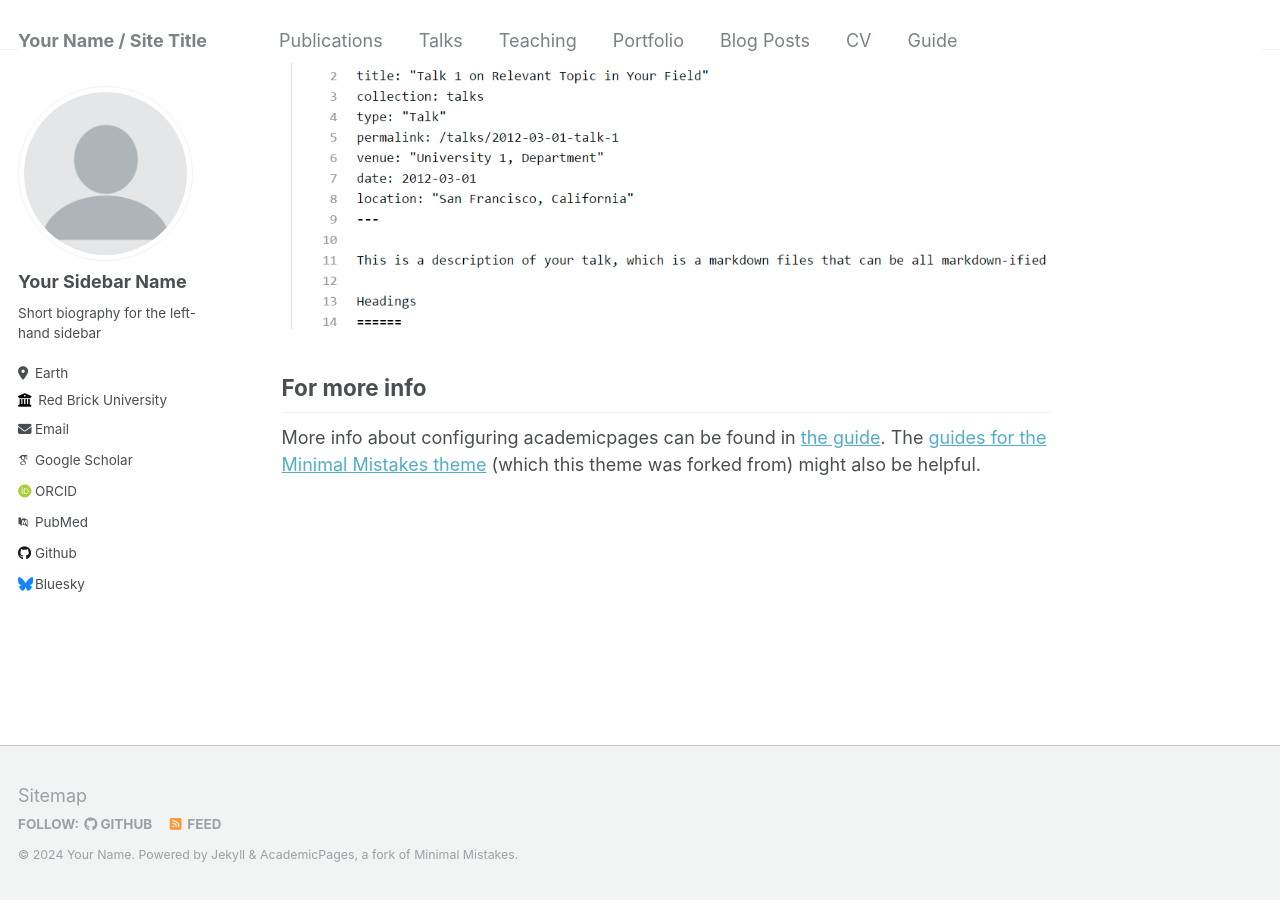
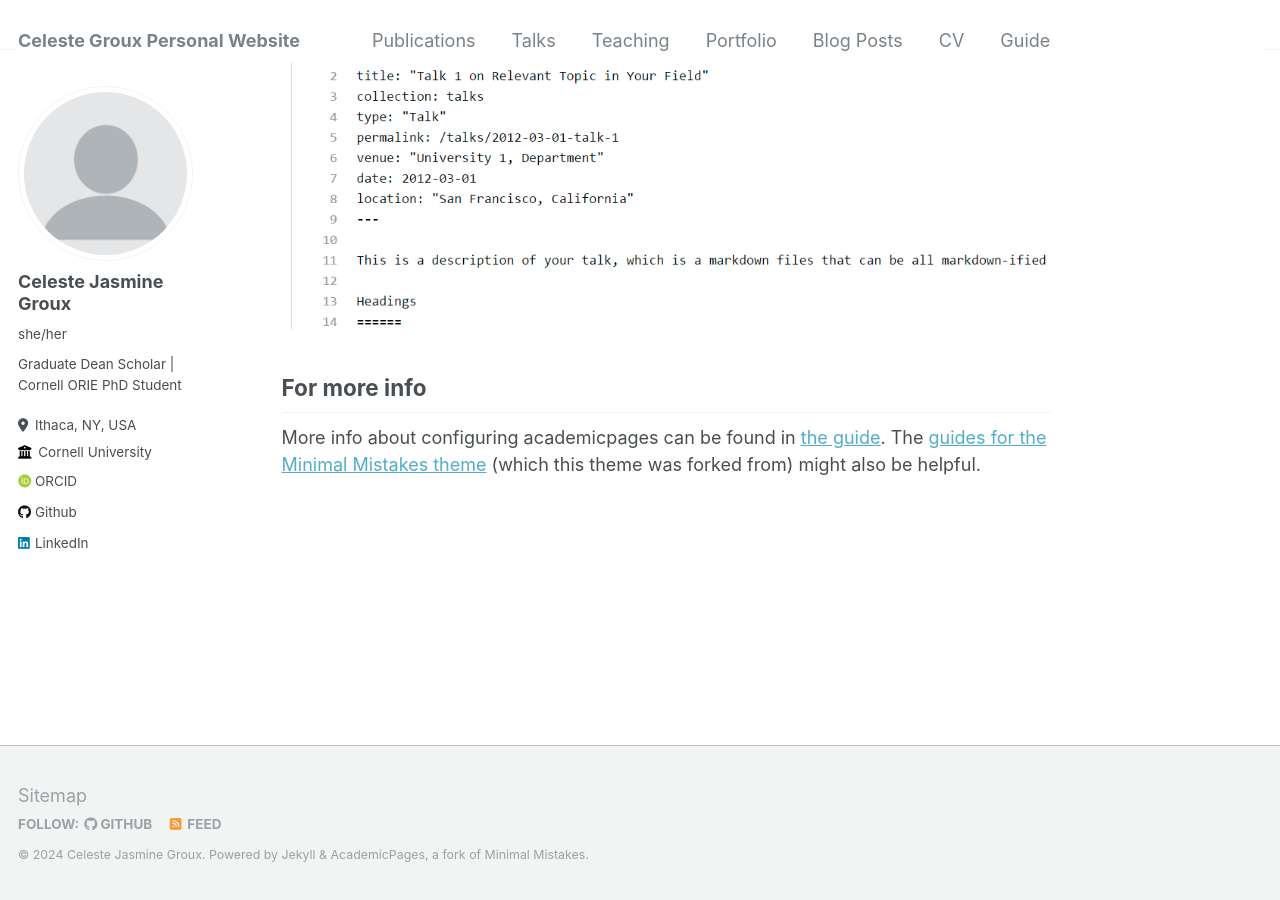
Before and after one commit to celestejasmine/celestejasmine.github.io, a Jekyll site: the page built from _pages/about.md, in a window 1280 px wide and 900 px high, scrolled down 2640 px. Built offline with Jekyll 4.4.1, drawn with Linux system fonts in a browser that asks for light colours; some web fonts are replaced.

Commit message:
Update _config.yml

```diff
--- a/_config.yml
+++ b/_config.yml
@@ -8,13 +8,13 @@
 
 # Basic Site Settings
 locale                   : "en-US"
-title                    : "Your Name / Site Title"
+title                    : "Celeste Groux Personal Website "
 title_separator          : "-"
-name                     : &name "Your Name"
-description              : &description "personal description"
-url                      : https://academicpages.github.io # the base hostname & protocol for your site e.g. "https://mmistakes.github.io"
+name                     : &name "Celeste Jasmine Groux"
+description              : &description "Graduate Dean Scholar & Cornell ORIE PhD Student"
+url                      : https://celestejasmine.github.io # the base hostname & protocol for your site e.g. "https://mmistakes.github.io"
 baseurl                  : "" # the subpath of your site, e.g. "/blog"
-repository               : "academicpages/academicpages.github.io"
+repository               : "celestejasmine/celestejasmine.github.io"
 
 # Site Author - The following control what appear as part of the author content on the side bar.
 #               If a field is blank the icon and link will not appear, otherwise it will be shown.
@@ -22,32 +22,32 @@ repository               : "academicpages/academicpages.github.io"
 author:
   # Biographic information
   avatar           : "profile.png"
-  name             : "Your Sidebar Name"
-  pronouns         : # example: "she/her"
-  bio              : "Short biography for the left-hand sidebar"
-  location         : "Earth"
-  employer         : "Red Brick University"
+  name             : "Celeste Jasmine Groux"
+  pronouns         : "she/her" # example: "she/her"
+  bio              : "Graduate Dean Scholar | Cornell ORIE PhD Student"
+  location         : "Ithaca, NY, USA"
+  employer         : "Cornell University"
   uri              : # URL
-  email            : "none@example.org"
+  email            : # " "
 
   # Academic websites
   arxiv            : # URL - Update with the correct link to your profile
-  googlescholar    : "https://scholar.google.com/citations?user=PS_CX0AAAAAJ"
+  googlescholar    : # "https://scholar.google.com/citations?user=PS_CX0AAAAAJ"
   impactstory      : # URL
-  orcid            : "http://orcid.org/yourorcidurl"
-  pubmed           : "https://www.ncbi.nlm.nih.gov/pubmed/?term=john+snow"
+  orcid            : "http://orcid.org/0009-0006-7416-0148"
+  pubmed           : # "https://www.ncbi.nlm.nih.gov/pubmed/?term=john+snow"
   researchgate     : # URL
 
   # Repositories and software development
   bitbucket        : # Username - Update with your username on the site
   codepen          : # Username
   dribbble         : # Username
-  github           : "academicpages"
+  github           : "celestejasmine"
   kaggle           : # Username
   stackoverflow    : # User number or user number and name (i.e., use "1" or "1/jeff-atwood")
 
   # Social media
-  bluesky          : "bsky.app" # Replace this with you Bluesky username
+  bluesky          : # "bsky.app" # Replace this with you Bluesky username
   facebook         : # Username
   flickr           : # Username
   foursquare       : # Username
@@ -56,7 +56,7 @@ author:
   keybase          : # Username
   instagram        : # Username
   lastfm           : # Username
-  linkedin         : # Username
+  linkedin         : "celeste-groux"
   mastodon         : # URL
   medium           : # URL
   pinterest        : # Username
```
